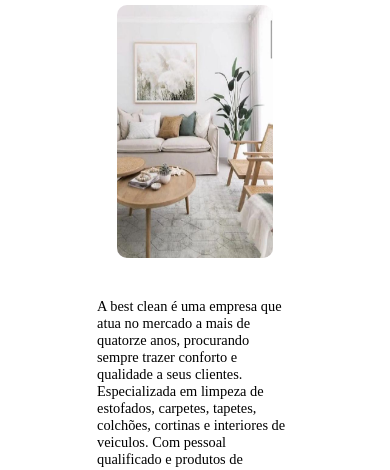
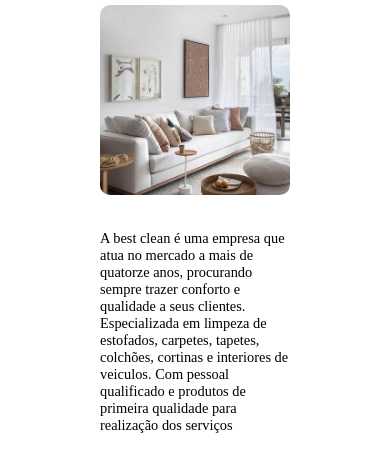
Before and after one commit to Intern-Yago/cleanVersao2, a plain HTML site: page index.html in a window 390 px wide. Shown: the part 233-703 px from the top of the page. Drawn offline with nearby package versions, Linux system fonts and the light colour scheme.

Commit message:
Modificações no Design
defini de forma global o 'a' sem decoração de texto e modifiquei a estrutura de caixas do 'class=images'

```diff
--- a/index.html
+++ b/index.html
@@ -54,12 +54,15 @@
     <main>
         <h2 class="titleImg">BestClean</h2>
         <div class="images">
-            <img src="image/sala.jpg" class="imgCima first">
-            <p>
-                A  best clean é uma empresa que atua no mercado a mais de quatorze anos, procurando sempre trazer conforto e qualidade a seus clientes. Especializada em limpeza de estofados, carpetes, tapetes, colchões, cortinas e interiores de veiculos. Com pessoal qualificado e produtos de primeira qualidade para realização dos serviços
-            </p>
+            <div class="images-box">
+
+            </div>
+            <div class="images-text">
+                <p>
+                    A  best clean é uma empresa que atua no mercado a mais de quatorze anos, procurando sempre trazer conforto e qualidade a seus clientes. Especializada em limpeza de estofados, carpetes, tapetes, colchões, cortinas e interiores de veiculos. Com pessoal qualificado e produtos de primeira qualidade para realização dos serviços
+                </p>
+            </div>
         </div>
-        <hr>
 
         <div id="servicos" class="pontos">
             <h2 class="principal">Nossos serviços</h2>
@@ -237,7 +240,6 @@
             </div>
         </div>
 
-        <hr>
 
         <div id="contatos">
             <div id="cont">
--- a/styles.css
+++ b/styles.css
@@ -18,6 +18,23 @@ main{
     align-items: center;
     flex-direction: row;
     margin-bottom: 50px;
+    width: 100%;
+    height: 50vh;
+}
+.images .images-box{
+    width: 45%;
+    height: 100%;
+    background: url(image/sala2.jpg);
+    border-radius: 10px;
+    background-position: 10%;
+    background-size: cover;
+}
+.images .images-text{
+    display: flex;
+    justify-content: center;
+    align-items: center;
+    width: 45%;
+    height: 100%;
 }
 
 .imgCima{
@@ -56,8 +73,13 @@ main{
         flex-direction: column;
         font-size: 1em;
     }
-    .images img{
-        height: 30vh;
+    .images .images-box{
+        width: 100%;
+        height: 45%;
+    }
+    .images .images-text{
+        width: 100%;
+        height: 45%;
     }
     main{
         font-size: .9em;
--- a/styles/top.css
+++ b/styles/top.css
@@ -6,6 +6,9 @@
 body{overflow-x: hidden;}
 html{
     overflow-x: hidden;
+}
+a{
+    text-decoration: none;
 }
 .top{
     display: flex;
@@ -69,6 +72,8 @@ nav .nav_button{
 
     overflow: hidden;
     position: relative;
+
+    transition: all .3s;
 }
 nav .nav_button:hover{
     background: white;
```
